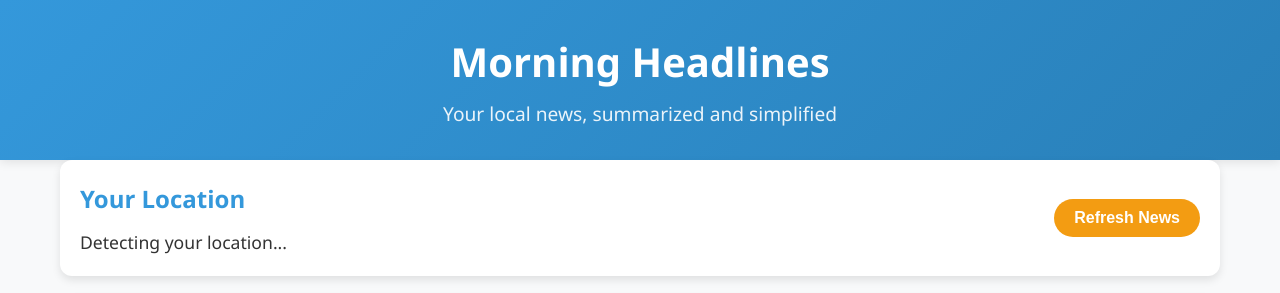
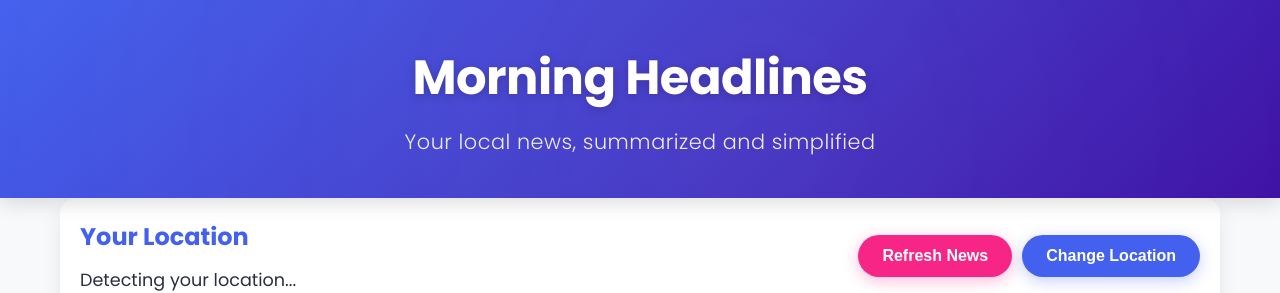
Before and after one commit to TgTuro4/MorningHeadlines, a FastAPI app: page / in a window 1280 px wide. Shown: the top 293 px of the page. Run offline with FastAPI, Linux system fonts and the light colour scheme; some libraries are stand-ins or nearby versions.

Commit message:
added address search and styling elemetns

```diff
--- a/NewsSummaryTry2/app/static/css/styles.css
+++ b/NewsSummaryTry2/app/static/css/styles.css
@@ -1,14 +1,19 @@
+/* Import Google Fonts */
+@import url('https://fonts.googleapis.com/css2?family=Poppins:wght@300;400;500;600;700&display=swap');
+
 /* Base styles */
 :root {
-    --primary-color: #3498db;
-    --secondary-color: #f39c12;
+    --primary-color: #4361ee;
+    --secondary-color: #f72585;
     --background-color: #f8f9fa;
     --card-color: #ffffff;
-    --text-color: #333333;
-    --light-text: #666666;
-    --border-radius: 12px;
-    --box-shadow: 0 4px 8px rgba(0, 0, 0, 0.1);
-    --transition: all 0.3s ease;
+    --text-color: #2b2d42;
+    --light-text: #6c757d;
+    --border-radius: 16px;
+    --box-shadow: 0 10px 20px rgba(0, 0, 0, 0.08);
+    --transition: all 0.4s cubic-bezier(0.175, 0.885, 0.32, 1.275);
+    --gradient: linear-gradient(135deg, var(--primary-color), #3a0ca3);
+    --card-hover-transform: translateY(-8px);
 }
 
 * {
@@ -18,10 +23,11 @@
 }
 
 body {
-    font-family: 'Segoe UI', Tahoma, Geneva, Verdana, sans-serif;
+    font-family: 'Poppins', sans-serif;
     background-color: var(--background-color);
     color: var(--text-color);
     line-height: 1.6;
+    overflow-x: hidden;
 }
 
 .container {
@@ -32,21 +38,52 @@ body {
 
 /* Header styles */
 header {
-    background: linear-gradient(135deg, var(--primary-color), #2980b9);
+    background: var(--gradient);
     color: white;
-    padding: 30px 0;
+    padding: 40px 0;
     text-align: center;
-    box-shadow: 0 2px 10px rgba(0, 0, 0, 0.1);
+    box-shadow: 0 4px 20px rgba(0, 0, 0, 0.15);
+    position: relative;
+    overflow: hidden;
+}
+
+header::before {
+    content: '';
+    position: absolute;
+    top: -50%;
+    left: -50%;
+    width: 200%;
+    height: 200%;
+    background: radial-gradient(circle, rgba(255,255,255,0.1) 0%, rgba(255,255,255,0) 70%);
+    animation: pulse 15s infinite linear;
+    z-index: 1;
+    pointer-events: none;
+}
+
+@keyframes pulse {
+    0% { transform: translate(0, 0) scale(1); opacity: 0.5; }
+    50% { transform: translate(5%, 10%) scale(1.05); opacity: 0.7; }
+    100% { transform: translate(0, 0) scale(1); opacity: 0.5; }
+}
+
+header .container {
+    position: relative;
+    z-index: 2;
 }
 
 header h1 {
-    font-size: 2.5rem;
-    margin-bottom: 5px;
+    font-size: 3rem;
+    margin-bottom: 8px;
+    font-weight: 700;
+    letter-spacing: -0.5px;
+    text-shadow: 0 2px 10px rgba(0, 0, 0, 0.2);
 }
 
 .tagline {
-    font-size: 1.2rem;
+    font-size: 1.3rem;
     opacity: 0.9;
+    font-weight: 300;
+    letter-spacing: 0.5px;
 }
 
 /* Main content */
@@ -70,6 +107,11 @@ main {
     align-items: center;
 }
 
+.location-actions {
+    display: flex;
+    gap: 10px;
+}
+
 #location-info h2 {
     margin-bottom: 10px;
     color: var(--primary-color);
@@ -83,17 +125,126 @@ main {
     background-color: var(--secondary-color);
     color: white;
     border: none;
-    padding: 10px 20px;
-    border-radius: 30px;
+    padding: 12px 24px;
+    border-radius: 50px;
     cursor: pointer;
     font-size: 1rem;
     font-weight: 600;
     transition: var(--transition);
+    box-shadow: 0 4px 15px rgba(247, 37, 133, 0.3);
+    position: relative;
+    overflow: hidden;
+    z-index: 1;
+}
+
+.btn.refreshing {
+    animation: pulse-button 1.5s infinite;
+    pointer-events: none;
+}
+
+@keyframes pulse-button {
+    0% { transform: scale(1); }
+    50% { transform: scale(1.05); }
+    100% { transform: scale(1); }
+}
+
+.btn::before {
+    content: '';
+    position: absolute;
+    top: 0;
+    left: -100%;
+    width: 100%;
+    height: 100%;
+    background: linear-gradient(90deg, transparent, rgba(255, 255, 255, 0.2), transparent);
+    transition: 0.5s;
+    z-index: -1;
 }
 
 .btn:hover {
-    background-color: #e67e22;
-    transform: translateY(-2px);
+    background-color: #e5007e;
+    transform: translateY(-3px);
+    box-shadow: 0 8px 20px rgba(247, 37, 133, 0.4);
+}
+
+.btn:hover::before {
+    left: 100%;
+    animation: shine 1.5s;
+}
+
+@keyframes shine {
+    0% { left: -100%; }
+    100% { left: 100%; }
+}
+
+.btn:active {
+    transform: translateY(0);
+    box-shadow: 0 2px 10px rgba(247, 37, 133, 0.3);
+}
+
+.btn-secondary {
+    background-color: var(--primary-color);
+    box-shadow: 0 4px 15px rgba(67, 97, 238, 0.3);
+}
+
+.btn-secondary:hover {
+    background-color: #3a56d4;
+    box-shadow: 0 8px 20px rgba(67, 97, 238, 0.4);
+}
+
+.btn-text {
+    background-color: transparent;
+    color: var(--light-text);
+    box-shadow: none;
+    padding: 12px 16px;
+}
+
+.btn-text:hover {
+    background-color: rgba(0, 0, 0, 0.05);
+    color: var(--text-color);
+    box-shadow: none;
+    transform: none;
+}
+
+.manual-location-form {
+    background-color: var(--card-color);
+    border-radius: var(--border-radius);
+    padding: 20px;
+    box-shadow: var(--box-shadow);
+    margin-bottom: 20px;
+    display: none;
+    transform: translateY(-20px);
+    opacity: 0;
+    transition: all 0.3s ease;
+}
+
+.manual-location-form.active {
+    display: block;
+    transform: translateY(0);
+    opacity: 1;
+}
+
+.form-group {
+    display: flex;
+    gap: 10px;
+    align-items: center;
+    flex-wrap: wrap;
+}
+
+.address-input {
+    flex: 1;
+    min-width: 250px;
+    padding: 12px 16px;
+    border: 2px solid #e9ecef;
+    border-radius: 50px;
+    font-family: 'Poppins', sans-serif;
+    font-size: 1rem;
+    transition: all 0.3s ease;
+}
+
+.address-input:focus {
+    outline: none;
+    border-color: var(--primary-color);
+    box-shadow: 0 0 0 3px rgba(67, 97, 238, 0.2);
 }
 
 #map {
--- a/NewsSummaryTry2/app/static/js/app.js
+++ b/NewsSummaryTry2/app/static/js/app.js
@@ -2,6 +2,7 @@
 let map;
 let userLocation = null;
 let locationDetails = null;
+let geocoder = null;
 
 // Initialize Google Map
 function initMap() {
@@ -20,8 +21,19 @@ function initMap() {
     // Get user's location
     getUserLocation();
 
-    // Add refresh button event listener
+    // Add event listeners
     document.getElementById("refresh-btn").addEventListener("click", refreshNews);
+    document.getElementById("manual-location-btn").addEventListener("click", showManualLocationForm);
+    document.getElementById("search-address-btn").addEventListener("click", searchManualAddress);
+    document.getElementById("cancel-address-btn").addEventListener("click", hideManualLocationForm);
+    document.getElementById("address-input").addEventListener("keypress", function(event) {
+        if (event.key === "Enter") {
+            searchManualAddress();
+        }
+    });
+
+    // Initialize geocoder
+    geocoder = new google.maps.Geocoder();
 }
 
 // Get user's geolocation
@@ -146,49 +158,59 @@ async function fetchNews(location) {
 function displayNews(articles) {
     const newsContainer = document.getElementById("news-container");
     const loading = document.getElementById("loading");
+    const errorElement = document.getElementById("error-message");
 
-    // Hide loading indicator
+    // Hide loading and error
     loading.style.display = "none";
+    errorElement.style.display = "none";
 
     // Clear previous news
     newsContainer.innerHTML = "";
 
-    // Check if we have articles
     if (!articles || articles.length === 0) {
-        handleError("No news articles found for your location.");
+        errorElement.textContent = "No news articles found for your location.";
+        errorElement.style.display = "block";
         return;
     }
 
     // Get the template
     const template = document.getElementById("news-card-template");
 
-    // Create and append news cards
-    articles.forEach(article => {
+    // Create and append news cards with staggered animation
+    articles.forEach((article, index) => {
         // Clone the template
         const newsCard = document.importNode(template.content, true);
 
-        // Set image
-        const imageElement = newsCard.querySelector(".news-image img");
+        // Set the content
+        const image = newsCard.querySelector(".news-image img");
+        const title = newsCard.querySelector(".news-title");
+        const summary = newsCard.querySelector(".news-summary");
+        const source = newsCard.querySelector(".news-source");
+        const readMore = newsCard.querySelector(".read-more");
+
+        // Set animation order for staggered effect
+        const card = newsCard.querySelector(".news-card");
+        card.style.setProperty('--animation-order', index);
+
+        // Set image with fallback
         if (article.urlToImage) {
-            imageElement.src = article.urlToImage;
-            imageElement.alt = article.title;
+            image.src = article.urlToImage;
+            image.alt = article.title;
         } else {
-            imageElement.src = "/static/images/news-placeholder.jpg";
-            imageElement.alt = "News placeholder image";
+            image.src = "/static/img/news-placeholder.jpg";
+            image.alt = "News placeholder image";
         }
 
-        // Set title
-        newsCard.querySelector(".news-title").textContent = article.title;
+        // Handle image loading errors
+        image.onerror = function() {
+            this.src = "/static/img/news-placeholder.jpg";
+            this.alt = "News placeholder image";
+        };
 
-        // Set summary
-        newsCard.querySelector(".news-summary").textContent = article.summary;
-
-        // Set source
-        newsCard.querySelector(".news-source").textContent = article.source;
-
-        // Set link
-        const readMoreLink = newsCard.querySelector(".read-more");
-        readMoreLink.href = article.url;
+        title.textContent = article.title;
+        summary.textContent = article.summary;
+        source.textContent = article.source;
+        readMore.href = article.url;
 
         // Append to container
         newsContainer.appendChild(newsCard);
@@ -208,14 +230,40 @@ function handleError(message) {
     errorElement.style.display = "block";
 }
 
-// Refresh news
+// Refresh news with animation
 function refreshNews() {
     if (locationDetails) {
-        document.getElementById("loading").style.display = "flex";
-        document.getElementById("news-container").innerHTML = "";
-        document.getElementById("error-message").style.display = "none";
+        // Add animation class to refresh button
+        const refreshBtn = document.getElementById("refresh-btn");
+        refreshBtn.classList.add("refreshing");
+        refreshBtn.disabled = true;
 
-        fetchNews(locationDetails);
+        // Create refresh animation
+        const newsContainer = document.getElementById("news-container");
+        const cards = newsContainer.querySelectorAll('.news-card');
+
+        // Animate cards out
+        cards.forEach((card, index) => {
+            setTimeout(() => {
+                card.style.opacity = "0";
+                card.style.transform = "translateY(30px)";
+            }, index * 50);
+        });
+
+        // After animation completes, show loading and fetch new news
+        setTimeout(() => {
+            document.getElementById("loading").style.display = "flex";
+            document.getElementById("news-container").innerHTML = "";
+            document.getElementById("error-message").style.display = "none";
+
+            fetchNews(locationDetails);
+
+            // Reset refresh button after a delay
+            setTimeout(() => {
+                refreshBtn.classList.remove("refreshing");
+                refreshBtn.disabled = false;
+            }, 1000);
+        }, cards.length ? cards.length * 50 + 300 : 0);
     } else {
         getUserLocation();
     }
@@ -288,6 +336,64 @@ function displaySearchQueries(queries) {
     searchQueriesElement.appendChild(queryList);
 }
 
+// Show manual location form
+function showManualLocationForm() {
+    const form = document.getElementById("manual-location-form");
+    form.classList.add("active");
+    document.getElementById("address-input").focus();
+}
+
+// Hide manual location form
+function hideManualLocationForm() {
+    const form = document.getElementById("manual-location-form");
+    form.classList.remove("active");
+    document.getElementById("address-input").value = "";
+}
+
+// Search for manually entered address
+function searchManualAddress() {
+    const address = document.getElementById("address-input").value.trim();
+
+    if (!address) {
+        alert("Please enter an address or location");
+        return;
+    }
+
+    document.getElementById("detected-location").textContent = "Searching for location...";
+    document.getElementById("loading").style.display = "flex";
+
+    geocoder.geocode({ address: address }, function(results, status) {
+        if (status === "OK" && results[0]) {
+            const location = results[0].geometry.location;
+            const lat = location.lat();
+            const lng = location.lng();
+
+            // Update map
+            map.setCenter(location);
+            map.setZoom(10);
+
+            // Create a marker
+            new google.maps.Marker({
+                position: location,
+                map: map,
+                animation: google.maps.Animation.DROP
+            });
+
+            // Get location details
+            getLocationDetails({
+                latitude: lat,
+                longitude: lng
+            });
+
+            // Hide the form
+            hideManualLocationForm();
+        } else {
+            handleError("Could not find the specified location. Please try again.");
+            hideManualLocationForm();
+        }
+    });
+}
+
 // Handle errors that might occur before the page is fully loaded
 window.addEventListener("error", (event) => {
     console.error("Error:", event.error);
--- a/NewsSummaryTry2/app/templates/index.html
+++ b/NewsSummaryTry2/app/templates/index.html
@@ -22,7 +22,17 @@
                     <h2>Your Location</h2>
                     <p id="detected-location">Detecting your location...</p>
                 </div>
-                <button id="refresh-btn" class="btn">Refresh News</button>
+                <div class="location-actions">
+                    <button id="refresh-btn" class="btn">Refresh News</button>
+                    <button id="manual-location-btn" class="btn btn-secondary">Change Location</button>
+                </div>
+            </div>
+            <div id="manual-location-form" class="manual-location-form">
+                <div class="form-group">
+                    <input type="text" id="address-input" placeholder="Enter an address, city, or location" class="address-input">
+                    <button id="search-address-btn" class="btn">Search</button>
+                    <button id="cancel-address-btn" class="btn btn-text">Cancel</button>
+                </div>
             </div>
             <div id="map"></div>
         </section>
@@ -48,7 +58,7 @@
     <footer>
         <div class="container">
             <p>&copy; 2025 Local News Summarizer</p>
-            <p>Powered by Google Maps, NewsAPI, and OpenAI</p>
+            <p>Powered by Google Maps, NewsAPI, OpenAI, and Turbold Gereltod</p>
         </div>
     </footer>
 
```
Also changed, not shown: other parts of NewsSummaryTry2/app/static/css/styles.css (+101 -16 lines).
